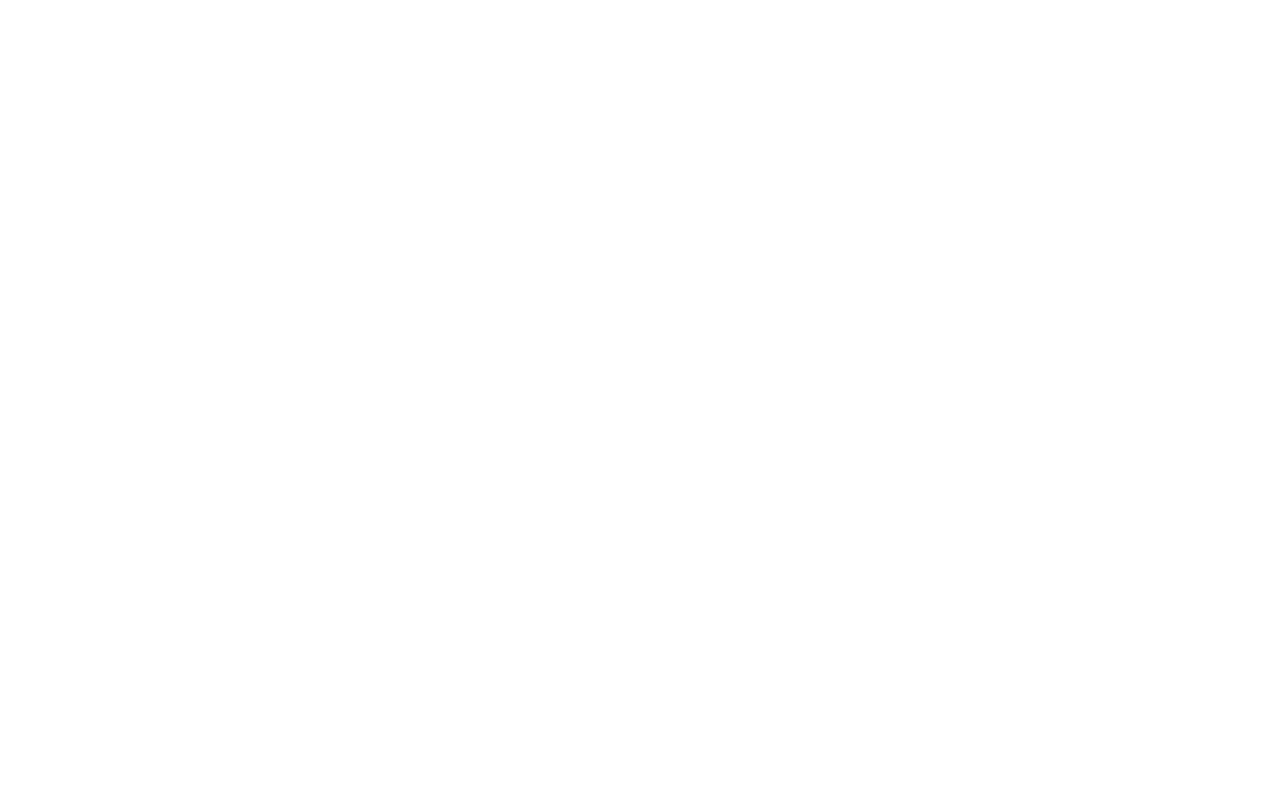
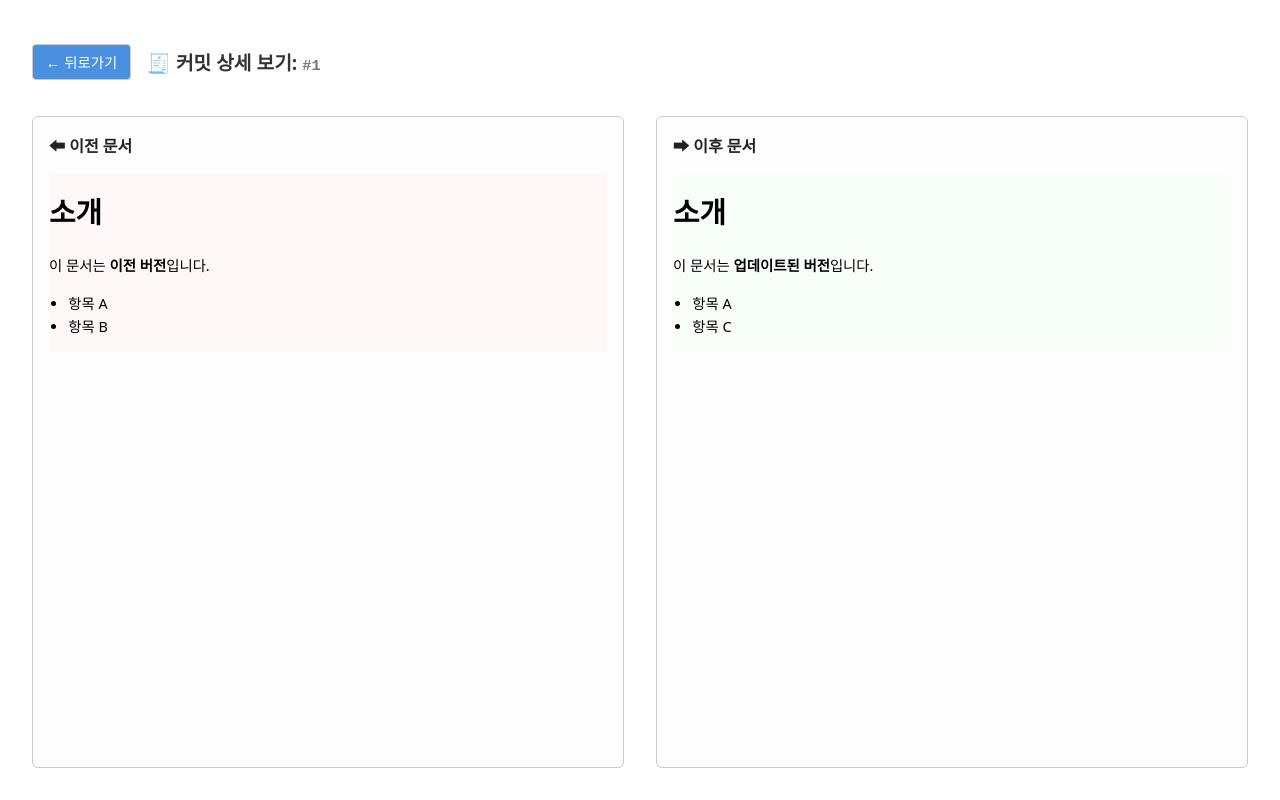
Before and after one commit to Gidok-Database/gidok, a React (Vite) app in the folder frontend/: page /project/1/commit/1 in a window 1280 px wide. Before the commit this address had no page. Built offline with nearby package versions, Linux system fonts and the light colour scheme.

Commit message:
feat: 커밋 히스토리 페이지 추가

```diff
--- a/frontend/src/App.tsx
+++ b/frontend/src/App.tsx
@@ -2,6 +2,7 @@
 
 import Home from '@/pages/Home/Home';
 import Project from '@/pages/Project/Project';
+import CommitDetail from "@/pages/CommitDetail/CommitDetail";
 import Login from '@/pages/Login/Login';
 import Register from '@/pages/Register/Register';
 import '@/App.css';
@@ -18,6 +19,7 @@
       <Routes>
         <Route path="/" element={<Home />} />
         <Route path="/project/:name" element={<Project />} />
+        <Route path="/project/:name/commit/:commitId" element={<CommitDetail />} />
         <Route path="/login" element={<Login />} />
         <Route path="/register" element={<Register />} />
       </Routes>
--- /dev/null
+++ b/frontend/src/pages/CommitDetail/CommitDetail.css
@@ -0,0 +1,109 @@
+.commit-detail-container {
+  padding: 2rem;
+  background: #ffffff;
+  height: 100vh;
+  box-sizing: border-box;
+  display: flex;
+  flex-direction: column;
+}
+
+.header {
+  display: flex;
+  align-items: center;
+  gap: 1rem;
+  margin-bottom: 1.5rem;
+}
+.header .back-button {
+  padding: 0.4rem 0.8rem;
+  border: 1px solid #ccc;
+  color: #ffffff;
+  background: #4a90e2;
+  border-radius: 4px;
+  cursor: pointer;
+  font-size: 0.9rem;
+  transition: background-color 0.2s;
+}
+.header .back-button:hover {
+  background-color: #eeeeee;
+}
+.header h2 {
+  font-size: 1.2rem;
+  font-weight: 600;
+  color: #333;
+}
+.header h2 .commit-id {
+  font-family: monospace;
+  font-size: 0.95rem;
+  color: #777;
+}
+
+.commit-compare {
+  display: flex;
+  gap: 2rem;
+  flex: 1;
+  overflow: hidden;
+}
+
+.commit-panel {
+  flex: 1;
+  display: flex;
+  flex-direction: column;
+  border: 1px solid #ccc;
+  background: #fdfdfd;
+  padding: 1rem;
+  border-radius: 6px;
+  overflow-y: auto;
+}
+.commit-panel h3 {
+  margin-top: 0;
+  font-size: 1rem;
+  margin-bottom: 1rem;
+  color: #222;
+}
+.commit-panel .markdown-diff {
+  font-size: 0.9rem;
+  line-height: 1.6;
+  word-break: break-word;
+}
+.commit-panel .markdown-diff h1, .commit-panel .markdown-diff h2, .commit-panel .markdown-diff h3 {
+  font-weight: bold;
+  margin-top: 1rem;
+}
+.commit-panel .markdown-diff p {
+  margin: 0.5rem 0;
+}
+.commit-panel .markdown-diff ul {
+  padding-left: 1.2rem;
+}
+.commit-panel .markdown-diff code {
+  background-color: #eee;
+  padding: 0.2rem 0.4rem;
+  border-radius: 4px;
+  font-family: monospace;
+}
+
+.old-content {
+  background-color: #fff8f8;
+}
+.old-content del,
+.old-content .removed {
+  background-color: #ffecec;
+  color: #a94442;
+  text-decoration: line-through;
+}
+
+.new-content {
+  background-color: #f8fff8;
+}
+.new-content ins,
+.new-content .added {
+  background-color: #eaffea;
+  color: #2e7d32;
+  text-decoration: none;
+}
+
+@media (max-width: 768px) {
+  .commit-compare {
+    flex-direction: column;
+  }
+}
--- /dev/null
+++ b/frontend/src/pages/CommitDetail/CommitDetail.scss
@@ -0,0 +1,124 @@
+.commit-detail-container {
+  padding: 2rem;
+  background: #ffffff;
+  height: 100vh;
+  box-sizing: border-box;
+  display: flex;
+  flex-direction: column;
+}
+
+.header {
+  display: flex;
+  align-items: center;
+  gap: 1rem;
+  margin-bottom: 1.5rem;
+
+  .back-button {
+    padding: 0.4rem 0.8rem;
+    border: 1px solid #ccc;
+    color: #ffffff;
+    background:#4a90e2;
+    border-radius: 4px;
+    cursor: pointer;
+    font-size: 0.9rem;
+    transition: background-color 0.2s;
+
+    &:hover {
+      background-color: #eeeeee;
+    }
+  }
+
+  h2 {
+    font-size: 1.2rem;
+    font-weight: 600;
+    color: #333;
+
+    .commit-id {
+      font-family: monospace;
+      font-size: 0.95rem;
+      color: #777;
+    }
+  }
+}
+
+.commit-compare {
+  display: flex;
+  gap: 2rem;
+  flex: 1;
+  overflow: hidden;
+}
+
+.commit-panel {
+  flex: 1;
+  display: flex;
+  flex-direction: column;
+  border: 1px solid #ccc;
+  background: #fdfdfd;
+  padding: 1rem;
+  border-radius: 6px;
+  overflow-y: auto;
+
+  h3 {
+    margin-top: 0;
+    font-size: 1rem;
+    margin-bottom: 1rem;
+    color: #222;
+  }
+
+  .markdown-diff {
+    font-size: 0.9rem;
+    line-height: 1.6;
+    word-break: break-word;
+
+    h1, h2, h3 {
+      font-weight: bold;
+      margin-top: 1rem;
+    }
+
+    p {
+      margin: 0.5rem 0;
+    }
+
+    ul {
+      padding-left: 1.2rem;
+    }
+
+    code {
+      background-color: #eee;
+      padding: 0.2rem 0.4rem;
+      border-radius: 4px;
+      font-family: monospace;
+    }
+  }
+}
+
+// 이전 문서 강조
+.old-content {
+  background-color: #fff8f8;
+
+  del,
+  .removed {
+    background-color: #ffecec;
+    color: #a94442;
+    text-decoration: line-through;
+  }
+}
+
+// 이후 문서 강조
+.new-content {
+  background-color: #f8fff8;
+
+  ins,
+  .added {
+    background-color: #eaffea;
+    color: #2e7d32;
+    text-decoration: none;
+  }
+}
+
+// 반응형 (선택)
+@media (max-width: 768px) {
+  .commit-compare {
+    flex-direction: column;
+  }
+}
--- /dev/null
+++ b/frontend/src/pages/CommitDetail/CommitDetail.tsx
@@ -0,0 +1,36 @@
+import { useNavigate, useParams } from "react-router-dom";
+import ReactMarkdown from "react-markdown";
+import "@/pages/CommitDetail/CommitDetail.css";
+
+export default function CommitDetail() {
+  const { name, commitId } = useParams();
+  const navigate = useNavigate();
+
+  // 예시 마크다운 데이터
+  const previous = `# 소개\n\n이 문서는 **이전 버전**입니다.\n\n- 항목 A\n- 항목 B`;
+  const current = `# 소개\n\n이 문서는 **업데이트된 버전**입니다.\n\n- 항목 A\n- 항목 C`;
+
+  return (
+    <div className="commit-detail-container">
+      <div className="header">
+        <button className="back-button" onClick={() => navigate(-1)}>← 뒤로가기</button>
+        <h2>🧾 커밋 상세 보기: <span className="commit-id">#{commitId}</span></h2>
+      </div>
+
+      <div className="commit-compare">
+        <div className="commit-panel old">
+          <h3>⬅ 이전 문서</h3>
+          <div className="markdown-diff old-content">
+            <ReactMarkdown>{previous}</ReactMarkdown>
+          </div>
+        </div>
+        <div className="commit-panel new">
+          <h3>➡ 이후 문서</h3>
+          <div className="markdown-diff new-content">
+            <ReactMarkdown>{current}</ReactMarkdown>
+          </div>
+        </div>
+      </div>
+    </div>
+  );
+}
```
